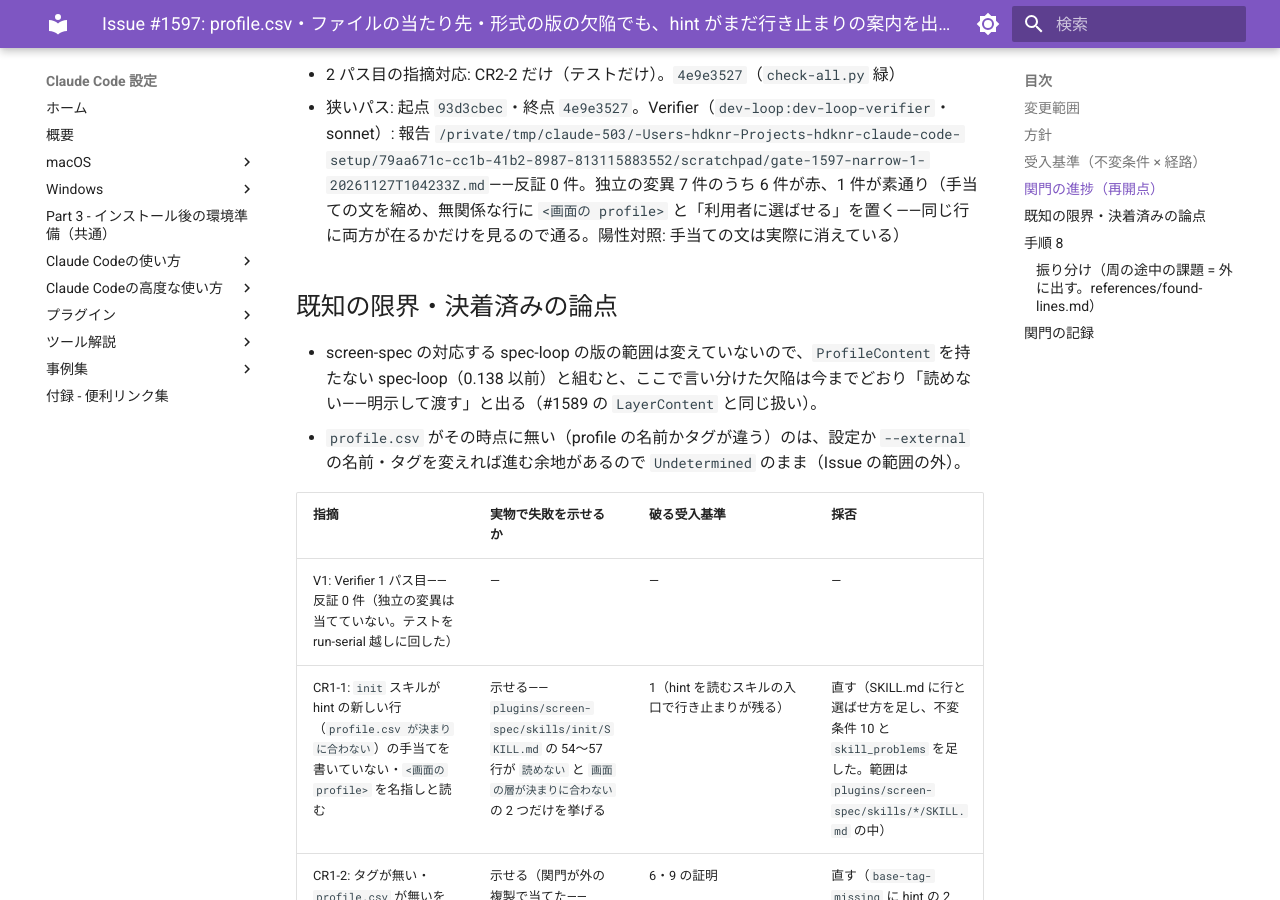
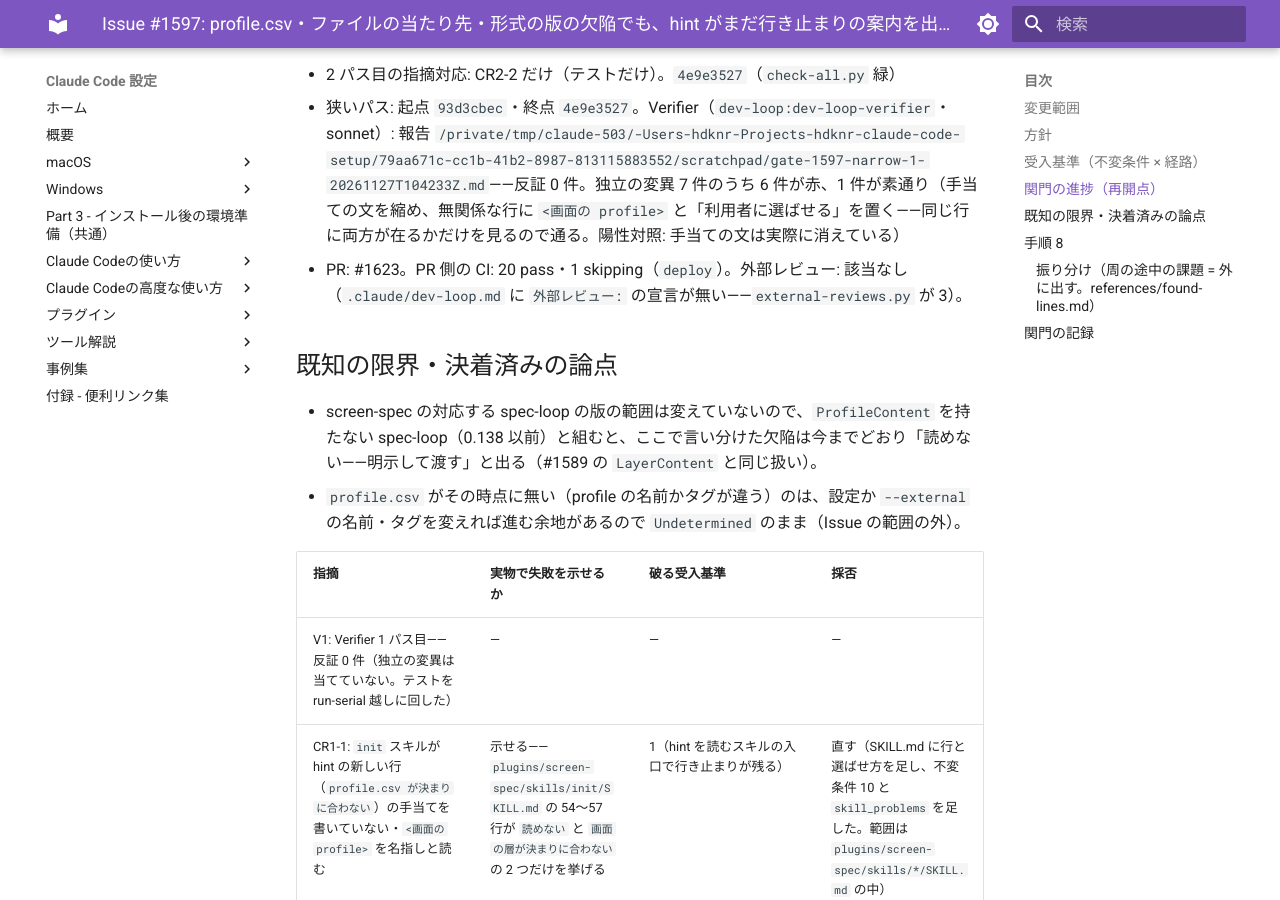
Before and after one commit to hdknr/claude-code-setup, an MkDocs documentation site: the page built from docs/plans/issue-1597.md, in a window 1280 px wide and 900 px high, scrolled down 5181 px. Built offline with MkDocs 1.6.1 and Material for MkDocs 9.7.7, drawn with Linux system fonts in a browser that asks for light colours.

Commit message:
docs/plans/issue-1597.md: PR と外部レビューの該当なしを再開点に書く（#1597）
Verified: none (計画ファイルのみ)
Co-Authored-By: Claude Opus 5.5 <noreply@anthropic.com>

```diff
--- a/docs/plans/issue-1597.md
+++ b/docs/plans/issue-1597.md
@@ -86,6 +86,7 @@
   - `/code-review`（high）: 報告 `/private/tmp/claude-503/-Users-hdknr-Projects-hdknr-claude-code-setup/79aa671c-cc1b-41b2-8987-813115883552/scratchpad/gate-1597-code-review-2-20261127T100754Z.md`——指摘 6 件（終点 `93d3cbec`。直す 1（CR2-2）・残課題 5）
 - 2 パス目の指摘対応: CR2-2 だけ（テストだけ）。`4e9e3527`（`check-all.py` 緑）
 - 狭いパス: 起点 `93d3cbec`・終点 `4e9e3527`。Verifier（`dev-loop:dev-loop-verifier`・sonnet）: 報告 `/private/tmp/claude-503/-Users-hdknr-Projects-hdknr-claude-code-setup/79aa671c-cc1b-41b2-8987-813115883552/scratchpad/gate-1597-narrow-1-20261127T104233Z.md`——反証 0 件。独立の変異 7 件のうち 6 件が赤、1 件が素通り（手当ての文を縮め、無関係な行に `<画面の profile>` と「利用者に選ばせる」を置く——同じ行に両方が在るかだけを見るので通る。陽性対照: 手当ての文は実際に消えている）
+- PR: #1623。PR 側の CI: 20 pass・1 skipping（`deploy`）。外部レビュー: 該当なし（`.claude/dev-loop.md` に `外部レビュー:` の宣言が無い——`external-reviews.py` が 3）。
 
 ## 既知の限界・決着済みの論点
 
```
